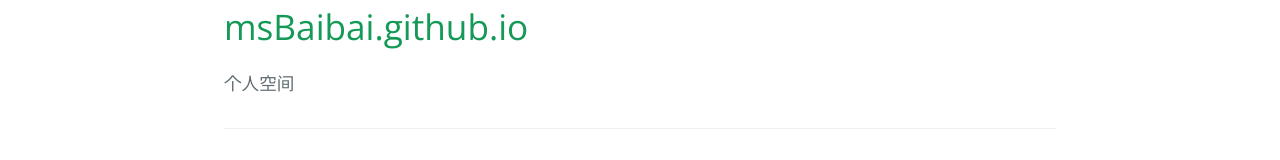
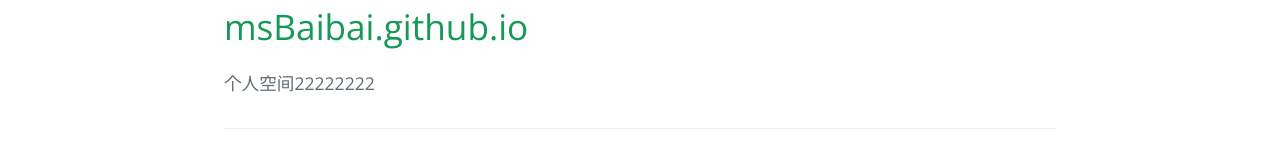
Before and after one commit to msBaibai/msBaibai.github.io, a plain HTML site: page index.html in a window 1280 px wide. Shown: the part 349-509 px from the top of the page. Drawn offline with nearby package versions, Linux system fonts and the light colour scheme.

Commit message:
Update index.html

```diff
--- a/index.html
+++ b/index.html
@@ -19,7 +19,7 @@
       <h1>
 <a id="msbaibaigithubio" class="anchor" href="#msbaibaigithubio" aria-hidden="true"><span aria-hidden="true" class="octicon octicon-link"></span></a>msBaibai.github.io</h1>
 
-<p>个人空间</p>
+<p>个人空间22222222</p>
 
       <footer class="site-footer">
 
```
